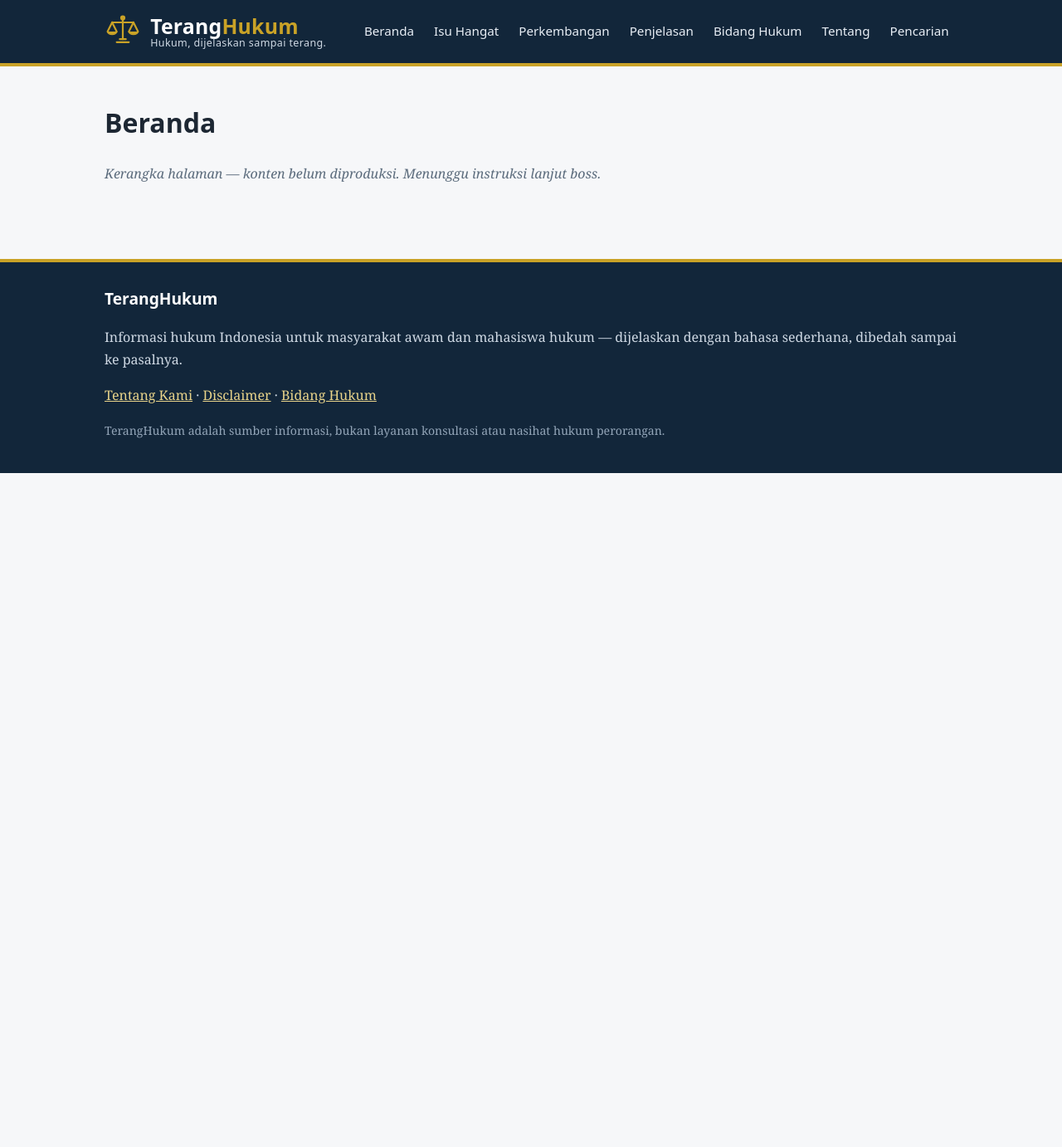
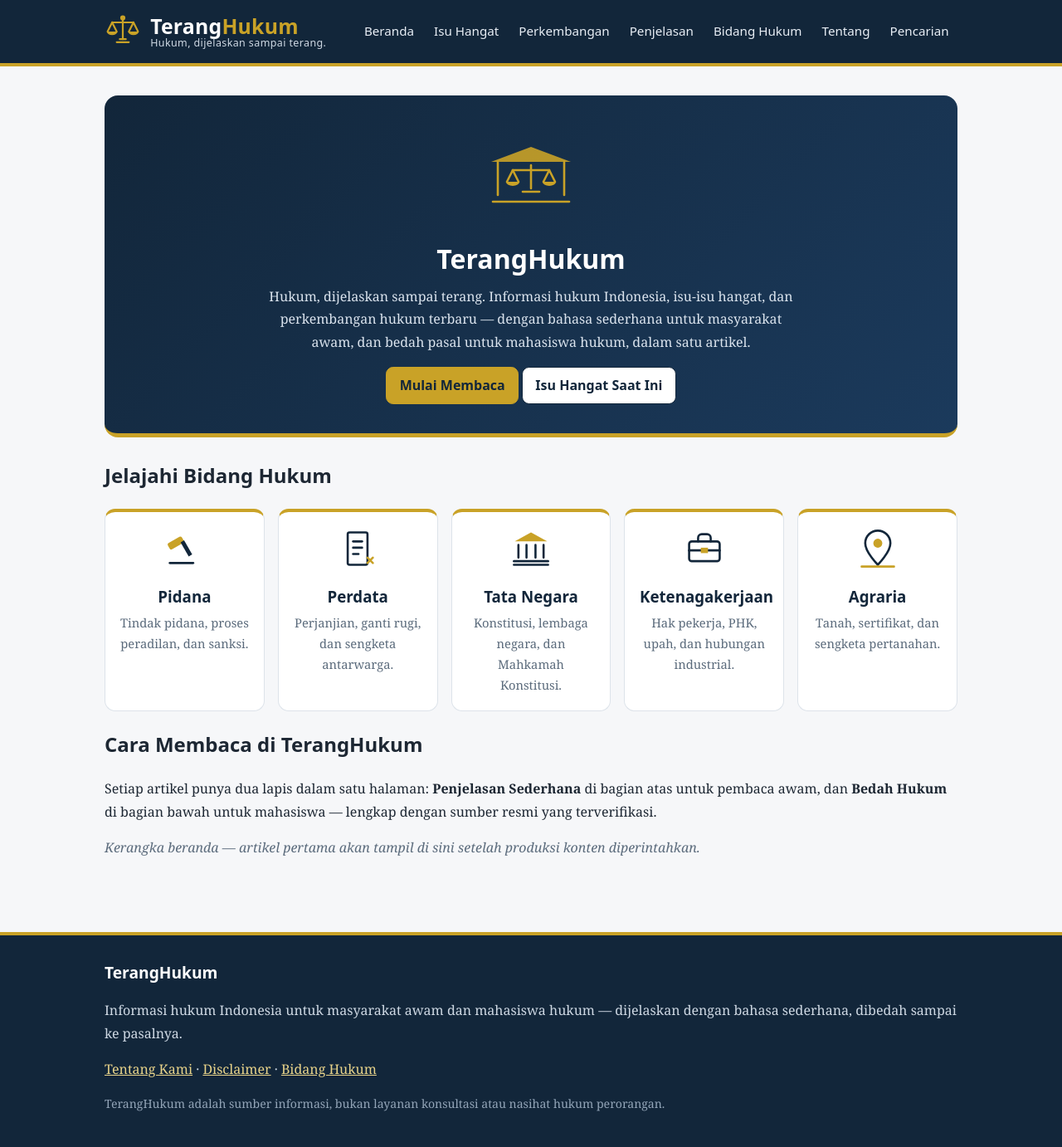
Before and after one commit to teranghukum/teranghukum.github.io, a Jekyll site: the page built from index.md, in a window 1280 px wide. Shown: the whole page at 83% size. Built offline with Jekyll 4.4.1, drawn with Linux system fonts in a browser that asks for light colours; before the commit the page ends 900 px from its top, so only the background shows below that.

Commit message:
Update homepage and add contoh-format page

```diff
--- a/index.md
+++ b/index.md
@@ -3,6 +3,26 @@ layout: default
 title: "Beranda"
 permalink: /
 ---
-# Beranda
+<section class="hero">
+  <svg viewBox="0 0 120 90" fill="none" stroke="#c9a227" stroke-width="2.6" stroke-linecap="round" stroke-linejoin="round" aria-hidden="true"><line x1="14" y1="78" x2="106" y2="78"/><line x1="20" y1="70" x2="20" y2="30"/><line x1="100" y1="70" x2="100" y2="30"/><path d="M12 30 L60 12 L108 30 Z" fill="#c9a227" stroke="none" opacity=".9"/><line x1="60" y1="34" x2="60" y2="62"/><line x1="38" y1="40" x2="82" y2="40"/><path d="M38 40 L31 54 M38 40 L45 54"/><path d="M30 54 a8 5 0 0 0 16 0 Z" fill="#c9a227" stroke="none"/><path d="M82 40 L75 54 M82 40 L89 54"/><path d="M74 54 a8 5 0 0 0 16 0 Z" fill="#c9a227" stroke="none"/><line x1="50" y1="66" x2="70" y2="66"/></svg>
+  <h1>TerangHukum</h1>
+  <p>Hukum, dijelaskan sampai terang. Informasi hukum Indonesia, isu-isu hangat, dan perkembangan hukum terbaru — dengan bahasa sederhana untuk masyarakat awam, dan bedah pasal untuk mahasiswa hukum, dalam satu artikel.</p>
+  <a class="btn btn-gold" href="{{ '/penjelasan/' | relative_url }}">Mulai Membaca</a>
+  <a class="btn" href="{{ '/isu-hangat/' | relative_url }}">Isu Hangat Saat Ini</a>
+</section>
 
-<p class="kerangka">Kerangka halaman — konten belum diproduksi. Menunggu instruksi lanjut boss.</p>
+## Jelajahi Bidang Hukum
+
+<div class="cards">
+  <a class="card" href="{{ '/bidang/pidana/' | relative_url }}"><svg viewBox="0 0 48 48" fill="none" stroke="#12263a" stroke-width="2.4" stroke-linecap="round" stroke-linejoin="round" aria-hidden="true"><g transform="rotate(-30 24 24)"><rect x="10" y="10" width="18" height="8" rx="2" fill="#c9a227" stroke="none"/><rect x="24" y="16" width="4.5" height="18" fill="#12263a" stroke="none"/></g><line x1="8" y1="40" x2="34" y2="40"/></svg><h3>Pidana</h3><p>Tindak pidana, proses peradilan, dan sanksi.</p></a>
+  <a class="card" href="{{ '/bidang/perdata/' | relative_url }}"><svg viewBox="0 0 48 48" fill="none" stroke="#12263a" stroke-width="2.4" stroke-linecap="round" stroke-linejoin="round" aria-hidden="true"><rect x="13" y="6" width="22" height="36" rx="2"/><line x1="19" y1="16" x2="29" y2="16"/><line x1="19" y1="23" x2="29" y2="23"/><line x1="19" y1="30" x2="25" y2="30"/><path d="M35 34 l6 6 M41 34 l-6 6" stroke="#c9a227"/></svg><h3>Perdata</h3><p>Perjanjian, ganti rugi, dan sengketa antarwarga.</p></a>
+  <a class="card" href="{{ '/bidang/tata-negara/' | relative_url }}"><svg viewBox="0 0 48 48" fill="none" stroke="#12263a" stroke-width="2.4" stroke-linecap="round" stroke-linejoin="round" aria-hidden="true"><path d="M6 16 L24 6 L42 16 Z" fill="#c9a227" stroke="none"/><line x1="10" y1="20" x2="10" y2="34"/><line x1="19" y1="20" x2="19" y2="34"/><line x1="29" y1="20" x2="29" y2="34"/><line x1="38" y1="20" x2="38" y2="34"/><line x1="5" y1="38" x2="43" y2="38"/><line x1="5" y1="42" x2="43" y2="42"/></svg><h3>Tata Negara</h3><p>Konstitusi, lembaga negara, dan Mahkamah Konstitusi.</p></a>
+  <a class="card" href="{{ '/bidang/ketenagakerjaan/' | relative_url }}"><svg viewBox="0 0 48 48" fill="none" stroke="#12263a" stroke-width="2.4" stroke-linecap="round" stroke-linejoin="round" aria-hidden="true"><rect x="7" y="16" width="34" height="22" rx="3"/><path d="M17 16 v-4 a4 4 0 0 1 4-4 h6 a4 4 0 0 1 4 4 v4"/><line x1="7" y1="26" x2="41" y2="26"/><rect x="20" y="23" width="8" height="6" fill="#c9a227" stroke="none"/></svg><h3>Ketenagakerjaan</h3><p>Hak pekerja, PHK, upah, dan hubungan industrial.</p></a>
+  <a class="card" href="{{ '/bidang/agraria/' | relative_url }}"><svg viewBox="0 0 48 48" fill="none" stroke="#12263a" stroke-width="2.4" stroke-linecap="round" stroke-linejoin="round" aria-hidden="true"><path d="M24 42 C24 42 10 28 10 18 a14 14 0 0 1 28 0 C38 28 24 42 24 42 Z"/><circle cx="24" cy="18" r="5" fill="#c9a227" stroke="none"/><line x1="6" y1="44" x2="42" y2="44" stroke="#c9a227"/></svg><h3>Agraria</h3><p>Tanah, sertifikat, dan sengketa pertanahan.</p></a>
+</div>
+
+## Cara Membaca di TerangHukum
+
+Setiap artikel punya dua lapis dalam satu halaman: **Penjelasan Sederhana** di bagian atas untuk pembaca awam, dan **Bedah Hukum** di bagian bawah untuk mahasiswa — lengkap dengan sumber resmi yang terverifikasi.
+
+<p class="kerangka">Kerangka beranda — artikel pertama akan tampil di sini setelah produksi konten diperintahkan.</p>
```
Also changed, not shown: contoh-format.md (added, +18 -0 lines).
